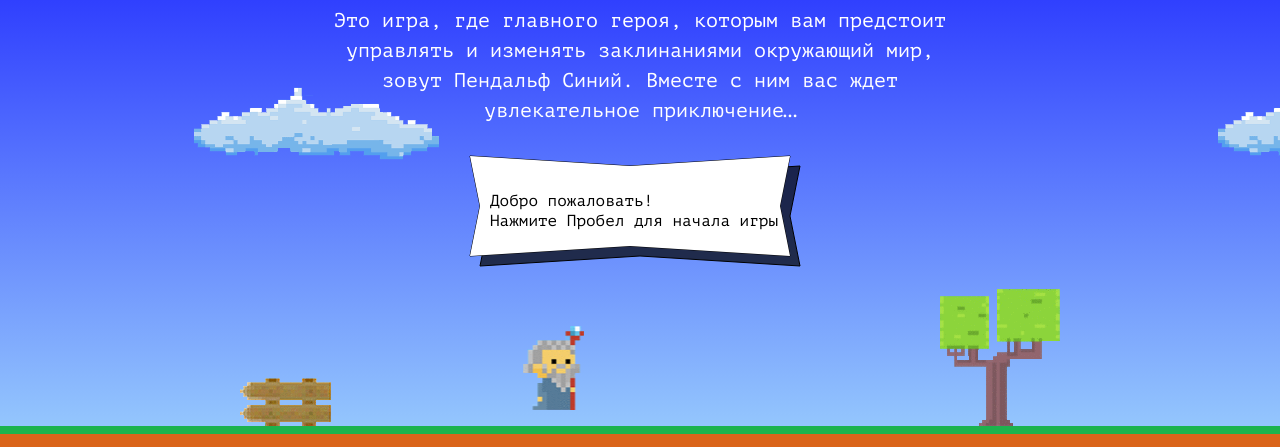
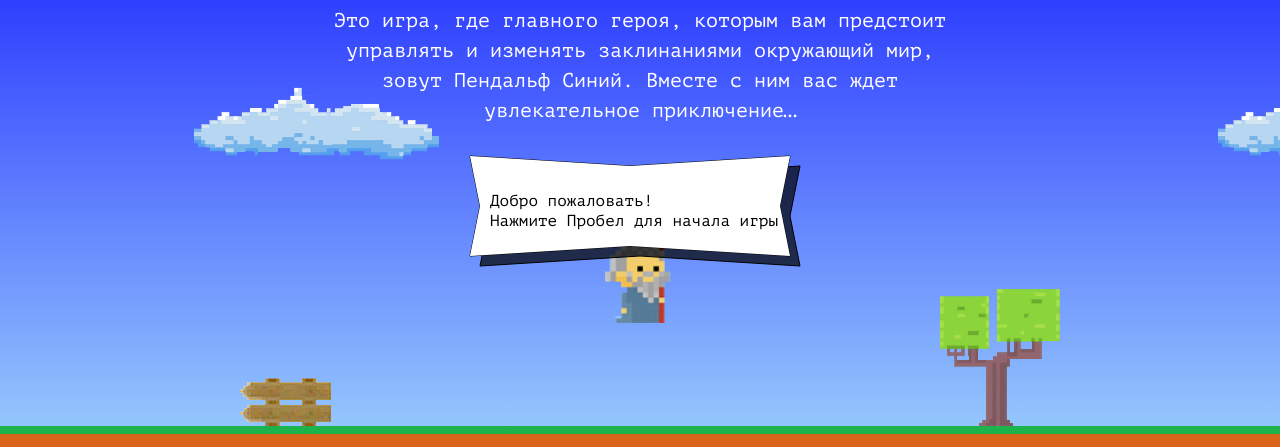
Before and after one commit to beast1/212499-code-and-magick-21, a website: page index.html in a window 1280 px wide. Shown: the part 203-650 px from the top of the page. Drawn offline with Linux system fonts and the light colour scheme.

Commit message:
upd index - set main params

```diff
--- a/index.html
+++ b/index.html
@@ -179,7 +179,30 @@
     <p class="setup-similar-label">Петр Петров</p>
   </div>
 </template>
-
+<script>
+  // размер фаербола был равен 22;
+  // let fireballSize = 82;
+  var fireballSize = 82;
+  // если фаербол летит по ветру (вправо), скорость его равна 5, иначе он летит против ветра (влево) со скоростью 2;
+  var getFireballSpeed = function(windDirectionIsLeft) {
+    return windDirectionIsLeft ? 2 : 5;
+  };
+  // маг двигался со скоростью 3;
+  var wizardSpeed = 3;
+  // ширина мага была равна 70, а высота мага считалась по формуле 1.337 * ширину мага;
+  var wizardWidth = 70;
+  var getWizardHeight = function() {
+    return 1.337 * wizardWidth;
+  };
+  // начальное положение мага по горизонтали: центр фигурки находится ровно посередине игрового поля;
+  var getWizardX = function(gameFieldWidth) {
+    return (gameFieldWidth - wizardWidth) / 2;
+  };
+  // начальное положение мага по вертикали: фигурка находится на высоте две трети игрового поля от земли.
+  var getWizardY = function(gameFieldHeight) {
+    return (gameFieldHeight - getWizardHeight()) / 2;
+  };
+</script>
 <script src="js/game.js"></script>
 
 </body>
```
